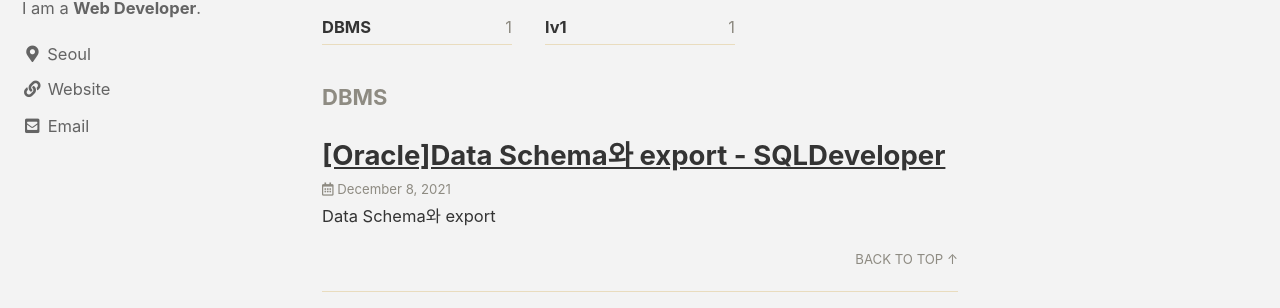
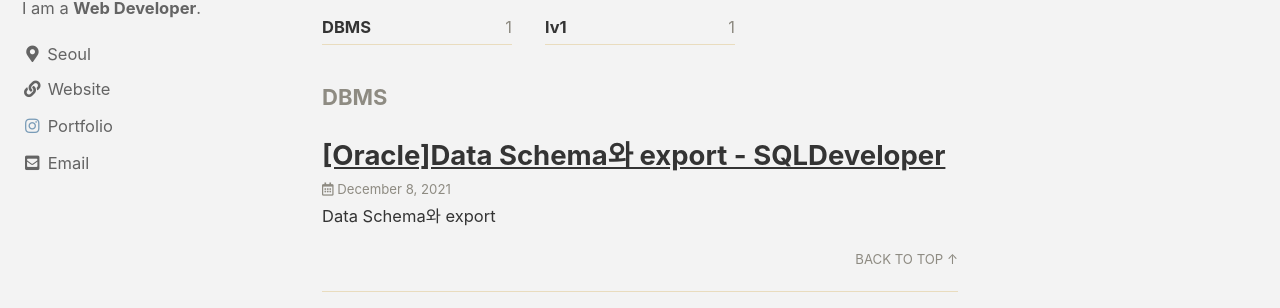
Before and after one commit to sohee-yu/sohee-yu.github.io, a Jekyll site: the page built from _pages/category-archibe.md, in a window 1280 px wide. Shown: the part 225-533 px from the top of the page. Built offline with Jekyll 4.4.1, drawn with Linux system fonts in a browser that asks for light colours; cached includes are drawn as plain includes.

Commit message:
포트폴리오 추가

```diff
--- a/_config.yml
+++ b/_config.yml
@@ -110,6 +110,9 @@ author:
     - label: "Website"
       icon: "fas fa-fw fa-link"
       url: "https://sohee-yu.github.io/"
+    - label: "Portfolio"
+      icon: "fab fa-fw fa-instagram"
+      url: "https://pinto-typhoon-42c.notion.site/c665d8a364704b8dbe5002cf67fdd0a1"
       # url: "https://twitter.com/"
     #- label: "GitHub"
     #  icon: "fab fa-fw fa-github"
```
